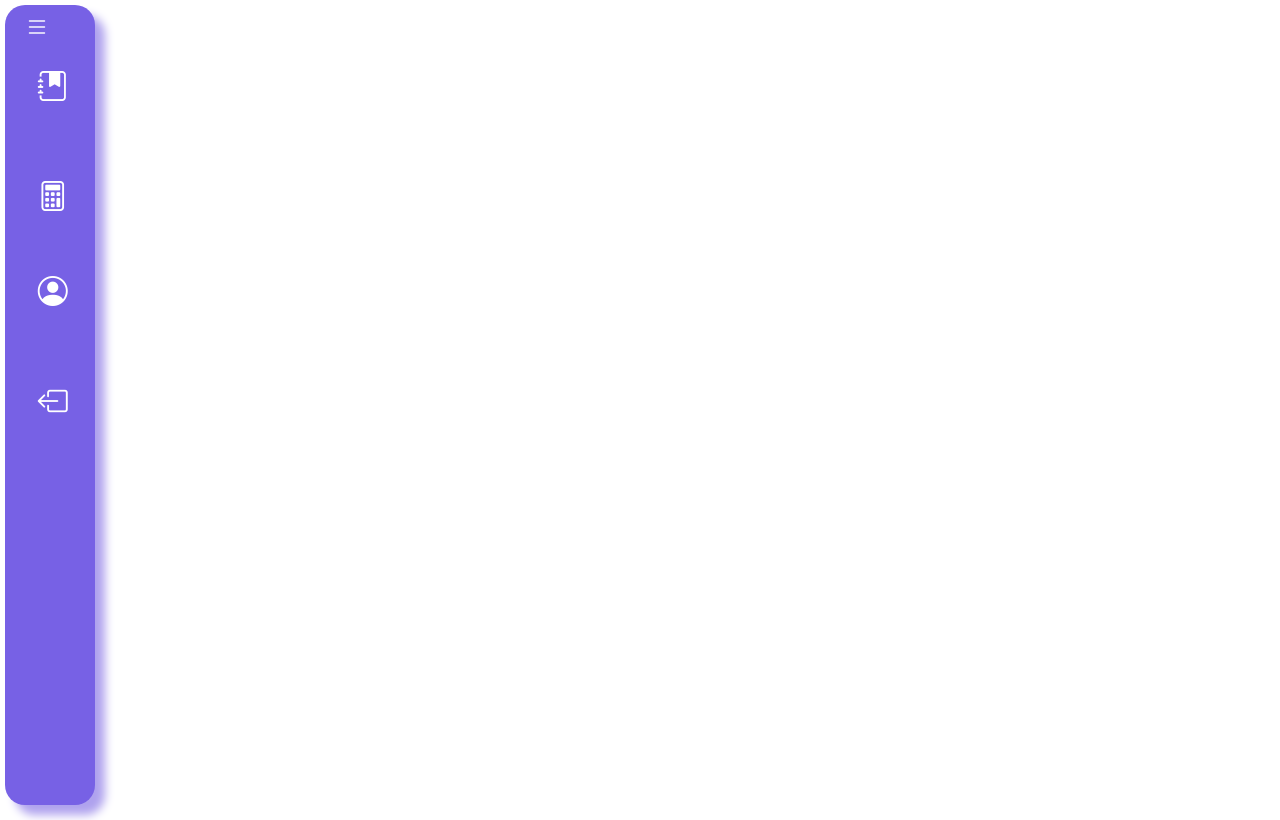
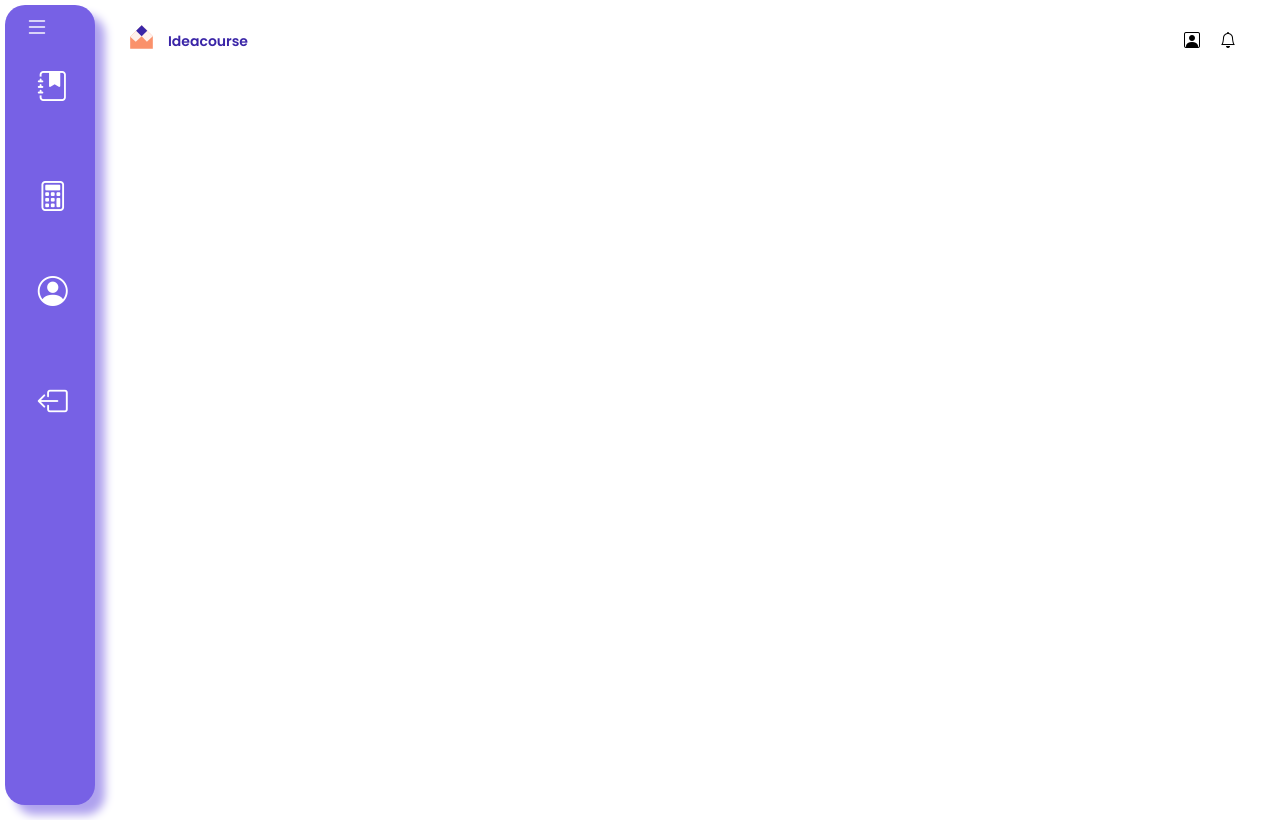
Before and after one commit to pedroCarvalhoDevv/idea-Cursos, a website: page telaPrincipal.html in a window 1280 px wide. Drawn offline with nearby package versions, Linux system fonts and the light colour scheme.

Commit message:
inicio da tela principal

```diff
--- a/home.css
+++ b/home.css
@@ -62,3 +62,38 @@ ul li.item-menu a .icon > i{
     font-size: 30px;
     margin-left: 10px;
 }
+.topo{
+    /* background-color: aqua; */
+    display: flex;
+    text-align: center;
+    margin-inline-start: 100px;
+    align-items: center;
+}
+.topo img{
+    width: 22.941px;
+    height: 24px;
+
+}
+.logo-home{
+    display: flex;
+    align-items: center;
+    color: #3A25A7;
+    font-size: large;
+    text-align: center;
+    font-family: Poppins;
+    font-size: 14px;
+    font-style: normal;
+    font-weight: 700;
+    line-height: 24px
+}
+.login-user{
+    display: flex;
+    margin-left: 80%;
+    align-items: center;
+
+}
+.login-user i{
+    width: 100px;
+    height: 24px;
+
+}
--- a/style.css
+++ b/style.css
@@ -1,5 +1,5 @@
 body{
-    background-color:black;
+    background-color:#FFF0EB;
     /* display: flex;
     width: 1280px;
     height: 800px;
--- a/telaPrincipal.html
+++ b/telaPrincipal.html
@@ -43,16 +43,21 @@
                     <span class="txt-link">Sair</span>
                 </a>
             </li>
-            <!-- <li class="item-menu">
-                <a href="#">
-                    <span class="icon"></span>
-                    <span class="txt-link"></span>
-                </a> -->
             </li>
         </ul>
-
     </nav>
-
+<header>
+    <div class="topo">
+        <div class="logo-home">
+            <span><img src="img/logo.svg" alt=""></span>
+            <p>Ideacourse</p>
+        </div>
+        <div class="login-user">
+            <span><i class="bi bi-person-square"></i></span>
+            <span><i class="bi bi-bell"></i></span>
+        </div>
+    </div>
+</header>
 
 
 
```
Also changed, not shown: index.html (+0 -1 lines).
